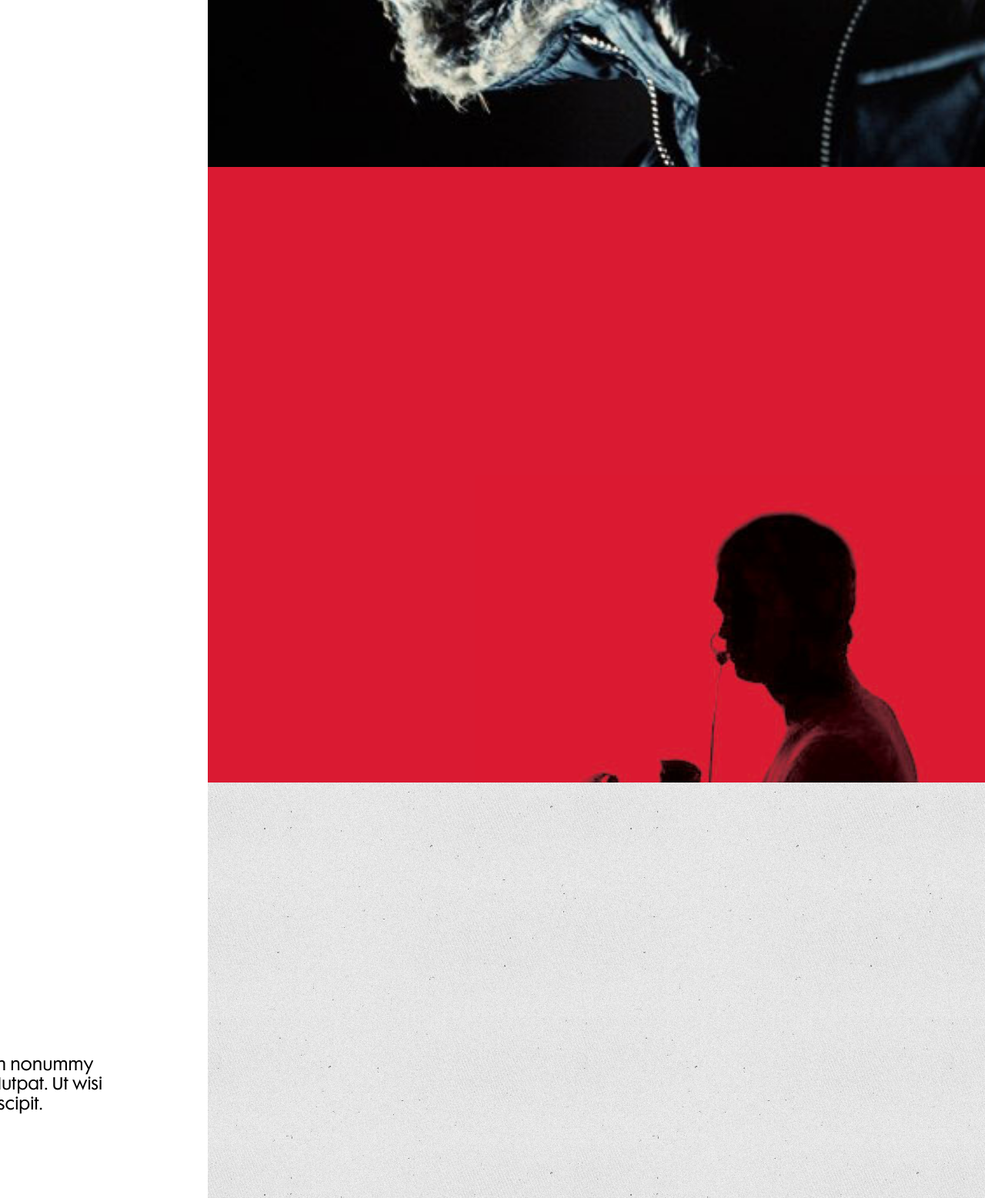
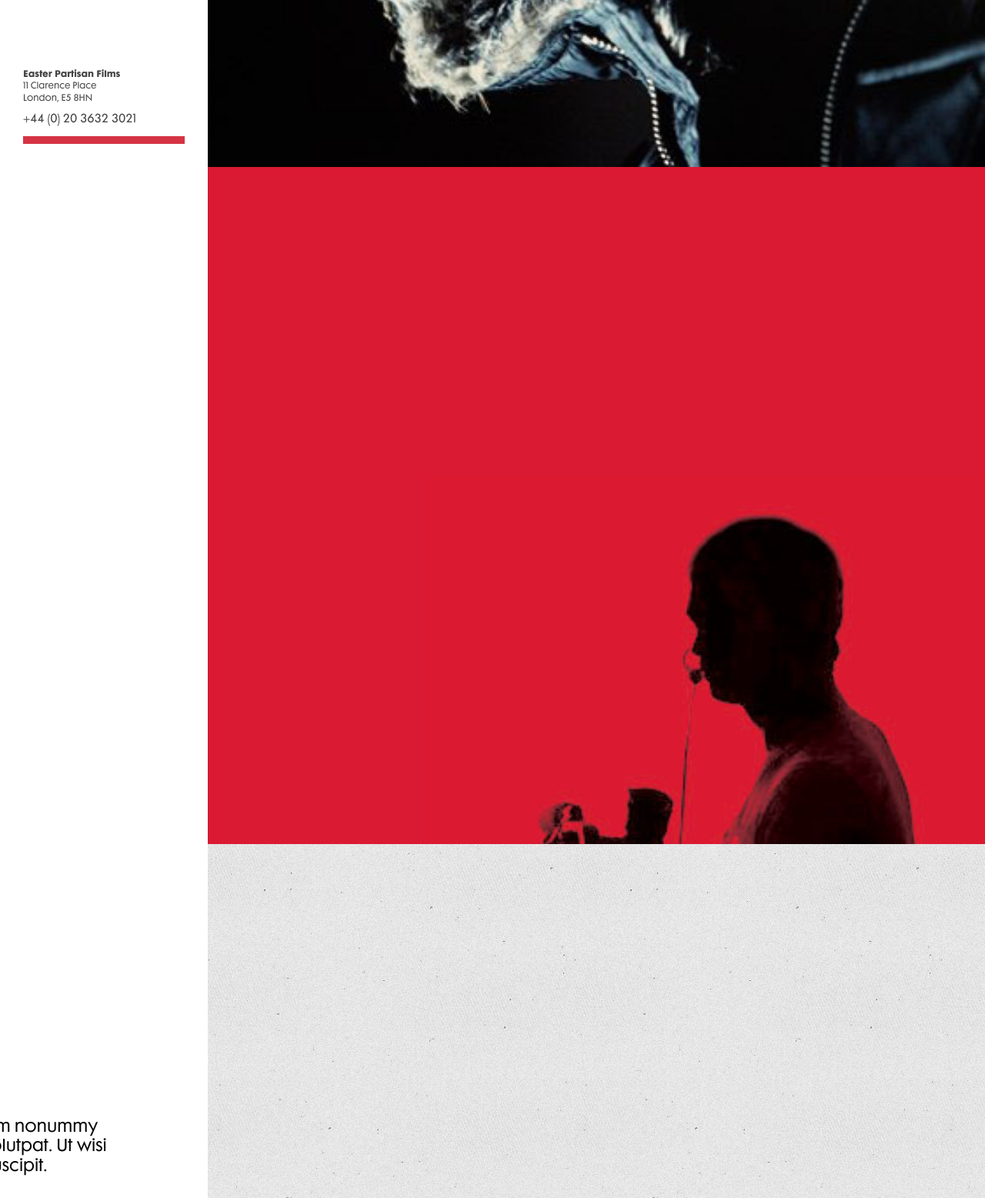
Before and after one commit to dan-dc/easterpartisan, a plain HTML site: page index.html in a window 1280 px wide. Shown: the part 583-2140 px from the top of the page at 77% size. Drawn offline with nearby package versions, Linux system fonts and the light colour scheme.

Commit message:
Responsiveness improvements

```diff
--- a/css/styles.scss
+++ b/css/styles.scss
@@ -127,10 +127,33 @@
 	#nav {
 		width : 210px;
 		height : 100%;
-		padding : 30px;
+		min-height: 740px;
+		padding : 30px 30px 0 30px;
 		background : $White;
 		position : fixed;
 		z-index : 100;
+
+		#contactInfo {
+			border-bottom: 10px solid #d53343;
+			position: absolute;
+    		bottom: 30px;
+    		left: 30px;
+    		padding: 0;
+    		margin:0 0 30px 0;
+    		font-size: 0.7em;
+    		line-height: 1.4em;
+    		width: 210px;
+    		p {
+    			margin-bottom: 1em;
+        		&.tel {
+        			font-size: 1.3em;
+            	}
+        	}
+    		b, strong {
+    			font-family: $futMaxiBold;
+        		font-weight: normal;
+        	}
+    	}
 	}
 
 	#container {
@@ -173,7 +196,7 @@
 
 	.two-column {
     @include columns;
-    padding : 60px 0 0 210px ;
+    padding : 60px 55px 0 210px ;
     max-width : 710px;
 	}
 
@@ -409,10 +432,12 @@
 	div#about {
 		background: #da1a32 url(../img/cameraman.jpg) bottom right no-repeat fixed;
 		background-size : contain;
+		min-height: 880px;
 	}
 
 	div#news {
 		background: url(../img/grainy-texture.png) repeat ;
+		min-height: 980px;
 	}
 
 	div#gallery {
@@ -423,11 +448,13 @@
 	div#ronan {
 		background: $Black url(../img/ronan.jpg) bottom right no-repeat fixed;
 		background-size : contain;
+		min-height: 880px;
 	}
 
 	div#contact {
 		background : url(../img/contact.jpg) center no-repeat fixed;
 		background-size : cover;
+		min-height: 980px;
 	}
 
 /*	^5 TEXT STYLES
@@ -496,8 +523,9 @@
 	article header p {
 		font-size : 1.3em;
 		color : $White;
-		padding : 0 0 0 55px;
+		padding : 0 55px;
 		margin-top : 50px;
+		max-width: 855px;
 	}
 
 // ^5d body copy
@@ -576,12 +604,12 @@
 /*  ^6 MEDIA QUERIES
 *************************************************************************/
 
-@media screen and (max-width: 1500px) {
-  section {
-    width : 40%;
-  }
-
-  #news {
-    //overflow-y : scroll;
-  }
-}
+//@media screen and (max-width: 1500px) {
+//  section {
+//    width : 40%;
+//  }
+//
+//  #news {
+//    //overflow-y : scroll;
+//  }
+//}
--- a/index.html
+++ b/index.html
@@ -60,6 +60,15 @@
 
             <a href="" class="prev">&laquo;</a>
 
+            <div id="contactInfo">
+                <p>
+                    <b>Easter Partisan Films</b><br>
+                    11 Clarence Place<br>
+                    London, E5 8HN
+                </p>
+                <p class="tel">+44 (0) 20 3632 3021</p>
+            </div>
+
         </header>
 
         <div id="container">
@@ -79,7 +88,7 @@
                 <article>
                 	<header>
 	                    <h1><b class="black">About </b><em class="white">Easter Partisan</em></h1>
-	                    <p>Lorem ipsum dolor sit amet, consectetuer adipiscing elit, sed diam nonummy<br/> nibh euismod tincidunt ut laoreet dolore magna aliquam erat volutpat. Ut wisi<br/> enim ad minim veniam, quis nostrud exerci tation ullamcorper suscipit.</p>
+	                    <p>Lorem ipsum dolor sit amet, consectetuer adipiscing elit, sed diam nonummy nibh euismod tincidunt ut laoreet dolore magna aliquam erat volutpat. Ut wisi enim ad minim veniam, quis nostrud exerci tation ullamcorper suscipit.</p>
 	                    <div class="seperator">&nbsp;</div>
                     </header>
                     <a href="" class="next redBG">&raquo;</a>
@@ -97,7 +106,7 @@
                 <article class="blackText">
                 	<header>
 	                    <h1><b class="black">Current </b><em class="red">Production News</em></h1>
-	                    <p>Lorem ipsum dolor sit amet, consectetuer adipiscing elit, sed diam nonummy<br/> nibh euismod tincidunt ut laoreet dolore magna aliquam erat volutpat. Ut wisi<br/> enim ad minim veniam, quis nostrud exerci tation ullamcorper suscipit.</p>
+	                    <p>Lorem ipsum dolor sit amet, consectetuer adipiscing elit, sed diam nonummy nibh euismod tincidunt ut laoreet dolore magna aliquam erat volutpat. Ut wisi enim ad minim veniam, quis nostrud exerci tation ullamcorper suscipit.</p>
 	                    <div class="seperator">&nbsp;</div>
                     </header>
                     <a href="" class="next lightBG">&raquo;</a>
@@ -158,7 +167,7 @@
                 <article>
                 	<header>
 	                    <h1><b class="black">Gallery</b></h1>
-	                    <p>Lorem ipsum dolor sit amet, consectetuer adipiscing elit, sed diam nonummy<br/> nibh euismod tincidunt ut laoreet dolore magna aliquam erat volutpat. Ut wisi<br/> enim ad minim veniam, quis nostrud exerci tation ullamcorper suscipit.</p>
+	                    <p>Lorem ipsum dolor sit amet, consectetuer adipiscing elit, sed diam nonummy nibh euismod tincidunt ut laoreet dolore magna aliquam erat volutpat. Ut wisi enim ad minim veniam, quis nostrud exerci tation ullamcorper suscipit.</p>
 	                    <div class="seperator">&nbsp;</div>
                     </header>
                     <a href="" class="next">&raquo;</a>
@@ -190,7 +199,7 @@
                 <article>
                 	<header>
 	                    <h1><b class="red">About </b><em class="white">Ronan Bennett</em></h1>
-	                    <p>Lorem ipsum dolor sit amet, consectetuer adipiscing elit, sed diam nonummy<br/> nibh euismod tincidunt ut laoreet dolore magna aliquam erat volutpat. Ut wisi<br/> enim ad minim veniam, quis nostrud exerci tation ullamcorper suscipit.</p>
+	                    <p>Lorem ipsum dolor sit amet, consectetuer adipiscing elit, sed diam nonummy nibh euismod tincidunt ut laoreet dolore magna aliquam erat volutpat. Ut wisi enim ad minim veniam, quis nostrud exerci tation ullamcorper suscipit.</p>
 	                    <div class="seperator">&nbsp;</div>
                     </header>
                     <a href="" class="next">&raquo;</a>
@@ -208,7 +217,7 @@
                 <article>
                 	<header>
 						<h1><b class="black">Contact </b><em class="red">Us</em></h1>
-	                    <p>Lorem ipsum dolor sit amet, consectetuer adipiscing elit, sed diam nonummy<br/> nibh euismod tincidunt ut laoreet dolore magna aliquam erat volutpat. Ut wisi<br/> enim ad minim veniam, quis nostrud exerci tation ullamcorper suscipit.</p>
+	                    <p>Lorem ipsum dolor sit amet, consectetuer adipiscing elit, sed diam nonummy nibh euismod tincidunt ut laoreet dolore magna aliquam erat volutpat. Ut wisi enim ad minim veniam, quis nostrud exerci tation ullamcorper suscipit.</p>
 	                    <div class="seperator">&nbsp;</div>
                     </header>
                     <form id="contactForm" action="" class="content">
```
Also changed, not shown: css/styles.css.
